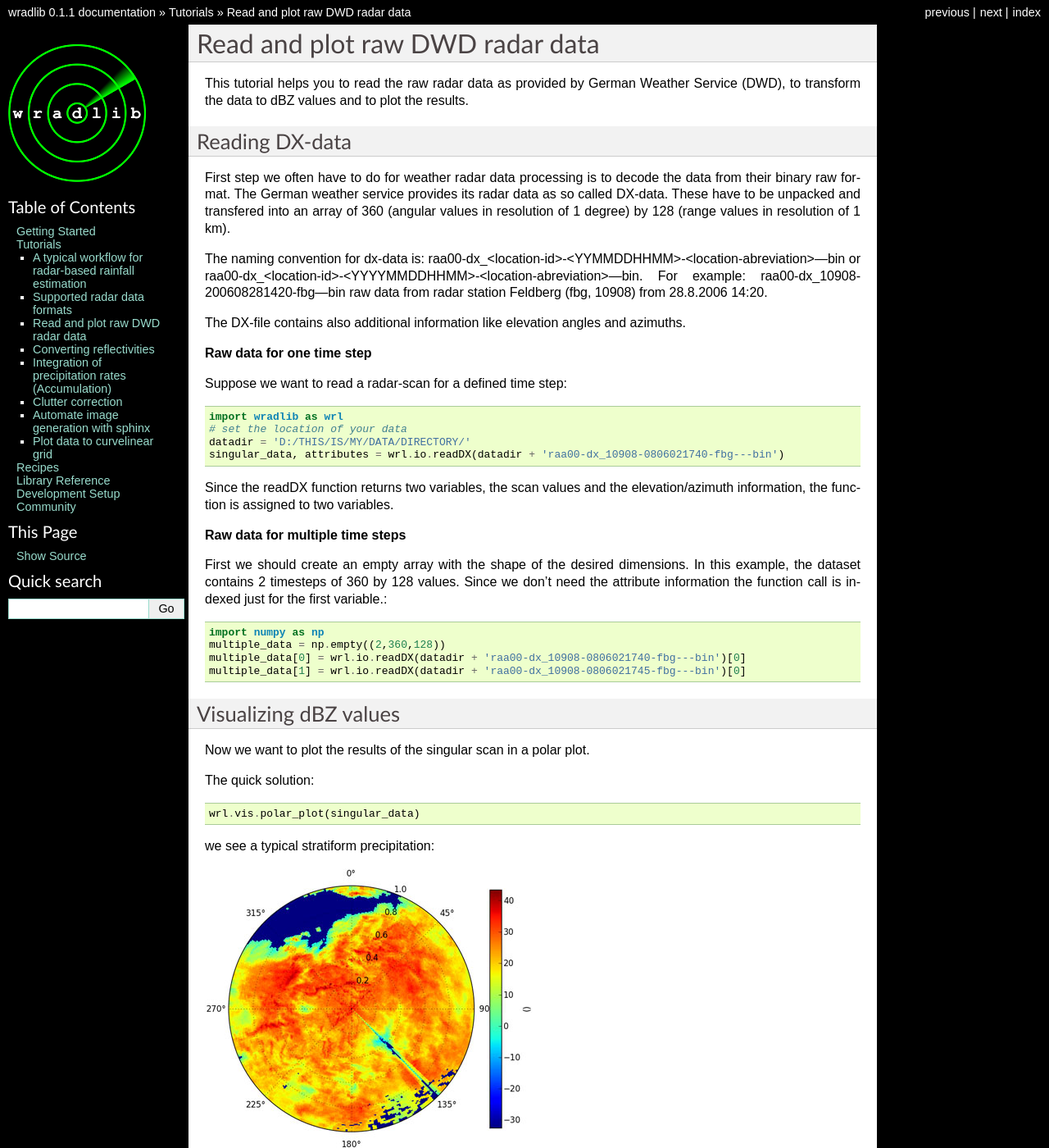
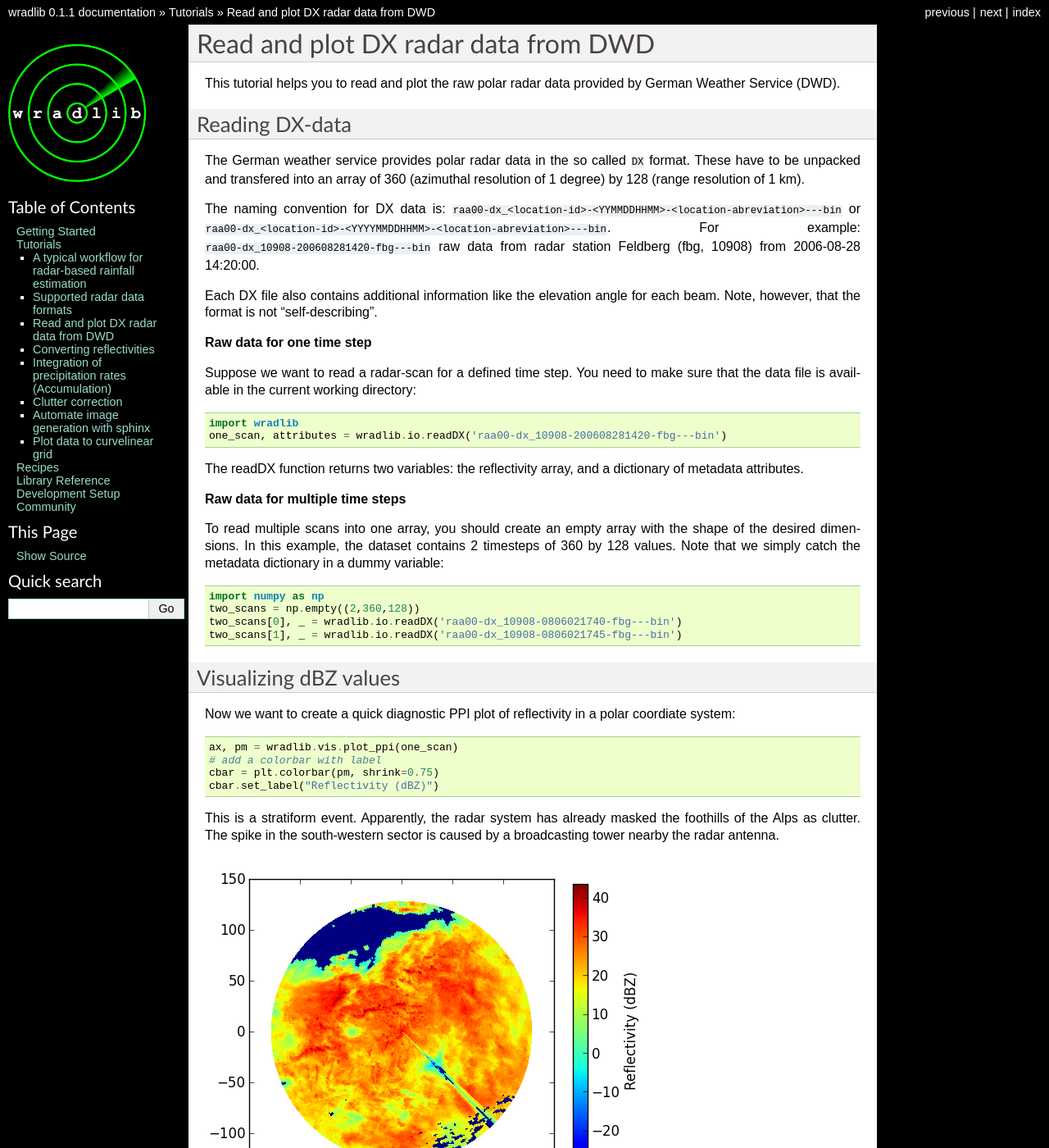
Before and after one commit to wradlib/wradlib-docs, a Sphinx documentation site: the page built from source/tutorial_reading_dx.rst, in a window 1280 px wide and 1400 px high. Shown: the whole window at 82% size. Built offline with Sphinx 7.4.7, drawn with Linux system fonts in a browser that asks for light colours; formulas are drawn with MathJax 3; some of the changed text lies outside the part shown.

Commit message:
DOC: Revised tutorial_reading_dx to bring it up to date with the latest developments.

```diff
--- a/source/tutorial_reading_dx.rst
+++ b/source/tutorial_reading_dx.rst
@@ -1,86 +1,118 @@
-********************************
-Read and plot raw DWD radar data
-********************************
+************************************
+Read and plot DX radar data from DWD
+************************************
 
-This tutorial helps you to read the raw radar data as provided by German Weather Service (DWD), to transform the data to dBZ values and to plot the results.
+This tutorial helps you to read and plot the raw polar radar data provided by German Weather Service (DWD).
 
 
 Reading DX-data
 ---------------
 
-First step we often have to do for weather radar data processing is to decode the data from their binary raw format. The German weather service provides its radar data as so called DX-data. These have to be unpacked and transfered into an array of 360 (angular values in resolution of 1 degree) by 128 (range values in resolution of 1 km).
+The German weather service provides polar radar data in the so called ``DX`` format.
+These have to be unpacked and transfered into an array of 360 (azimuthal resolution of 1 degree) by 128 (range resolution of 1 km).
 
-The naming convention for dx-data is: raa00-dx_<location-id>-<YYMMDDHHMM>-<location-abreviation>---bin or raa00-dx_<location-id>-<YYYYMMDDHHMM>-<location-abreviation>---bin. For example: raa00-dx_10908-200608281420-fbg---bin raw data from radar station Feldberg (fbg, 10908) from 28.8.2006 14:20.
+The naming convention for DX data is:
+``raa00-dx_<location-id>-<YYMMDDHHMM>-<location-abreviation>---bin`` or ``raa00-dx_<location-id>-<YYYYMMDDHHMM>-<location-abreviation>---bin``.
+For example: ``raa00-dx_10908-200608281420-fbg---bin`` raw data from radar station Feldberg (fbg, 10908) from 2006-08-28 14:20:00.
 
-The DX-file contains also additional information like elevation angles and azimuths.
+Each DX file also contains additional information like the elevation angle for each beam. Note, however, that the format is not "self-describing".
 
 **Raw data for one time step**
 
-Suppose we want to read a radar-scan for a defined time step::
+Suppose we want to read a radar-scan for a defined time step.
+You need to make sure that the data file is available in the current working directory::
 
-   import wradlib as wrl
-   # set the location of your data
-   datadir = 'D:/THIS/IS/MY/DATA/DIRECTORY/'
-   singular_data, attributes = wrl.io.readDX(datadir + 'raa00-dx_10908-0806021740-fbg---bin')
+   import wradlib
+   one_scan, attributes = wradlib.io.readDX('raa00-dx_10908-200608281420-fbg---bin')
 
-Since the readDX function returns two variables, the scan values and the elevation/azimuth information, the function is assigned to two variables.
+The readDX function returns two variables: the reflectivity array, and a dictionary of metadata attributes.
 
 **Raw data for multiple time steps**
 
-First we should create an empty array with the shape of the desired dimensions. In this example, the dataset contains 2 timesteps of 360 by 128 values. Since we don't need the attribute information the function call is indexed just for the first variable.::
+To read multiple scans into one array, you should create an empty array with the shape of the desired dimensions.
+In this example, the dataset contains 2 timesteps of 360 by 128 values. Note that we simply catch the metadata dictionary
+in a dummy variable::
 
    import numpy as np
-   multiple_data = np.empty((2,360,128))
-   multiple_data[0] = wrl.io.readDX(datadir + 'raa00-dx_10908-0806021740-fbg---bin')[0]
-   multiple_data[1] = wrl.io.readDX(datadir + 'raa00-dx_10908-0806021745-fbg---bin')[0]
+   two_scans = np.empty((2,360,128))
+   two_scans[0], _ = wradlib.io.readDX('raa00-dx_10908-0806021740-fbg---bin')
+   two_scans[1], _ = wradlib.io.readDX('raa00-dx_10908-0806021745-fbg---bin')
 
 
 Visualizing dBZ values
 ----------------------
 
-Now we want to plot the results of the singular scan in a polar plot.
+Now we want to create a quick diagnostic PPI plot of reflectivity in a polar coordiate system::
 
-The quick solution::
+   ax, pm = wradlib.vis.plot_ppi(one_scan)
+   # add a colorbar with label
+   cbar = plt.colorbar(pm, shrink=0.75)
+   cbar.set_label("Reflectivity (dBZ)")
 
-   wrl.vis.polar_plot(singular_data)
+This is a stratiform event. Apparently, the radar system has already masked the foothills of the Alps as clutter.
+The spike in the south-western sector is caused by a broadcasting tower nearby the radar antenna.
 
-we see a typical stratiform precipitation:
+.. image:: images/first_dBZ_strat.png
 
-.. image:: images/first_dBZ_strat.jpg
+Another image shows a convective situation::
 
-with two shielding effects, the foothills of the Alps and unfortunately a spike caused by a television tower nearby the radar antenna.
+   ax, pm = wradlib.vis.plot_ppi(two_scans[0])
+   cbar = plt.colorbar(pm, shrink=0.75)
+   cbar.set_label("Reflectivity (dBZ)")
 
-As another image visualization::
+.. image:: images/first_dBZ_con.png
 
-   wrl.vis.polar_plot(multiple_data[0])
+You can also modify or decorate the image further, e.g. add a cross-hair, a title, use a different colormap, or zoom in::
 
-typical convective precipitation cells:
+   import pyplot as plt
+   # Plot PPI,
+   ax, pm = wradlib.vis.plot_ppi(two_scans[0], cmap="spectral")
+   # add crosshair,
+   ax = wradlib.vis.plot_ppi_crosshair((0,0), ranges=[40,80,128])
+   # add colorbar,
+   cbar = plt.colorbar(pm, shrink=0.9)
+   cbar.set_label("Reflectivity (dBZ)")
+   # add title,
+   plt.title('Reflectivity at 18-08-2006 02:25:00\nDWD radar Feldberg')
+   # and zoom in.
+   plt.xlim((-128,128))
+   plt.ylim((-128,128))
 
-.. image:: images/first_dBZ_con.jpg
+.. image:: images/dBZ_con_title.png
 
-We can add little adornment like a title, units and a spectral colormap for better identifiability of values::
+In addition, you might want to tweak the colorscale to allow for better comparison of different images::
 
-   wrl.vis.polar_plot(multiple_data[0], title = 'Reflectivity: Radarscan Feldberg 18-08-2006 02:25',
-       unit = 'dBZ', colormap = 'spectral')
+   fig = plt.figure(figsize=(10,6))
+   # Add first subplot (stratiform)
+   ax = plt.subplot(121, aspect="equal")
+   # Plot PPI,
+   ax, pm = wradlib.vis.plot_ppi(one_scan, cmap="spectral", vmin=20, vmax=60)
+   # add crosshair,
+   ax = wradlib.vis.plot_ppi_crosshair((0,0), ranges=[40,80,128])
+   # add colorbar,
+   cbar = plt.colorbar(pm, shrink=0.6)
+   cbar.set_label("Reflectivity (dBZ)")
+   # add title,
+   plt.title('Reflectivity at 2006-08-28 14:20:00\nDWD radar Feldberg')
+   # and zoom in.
+   plt.xlim((-128,128))
+   plt.ylim((-128,128))
+   # Add second subplot (convective)
+   ax = plt.subplot(122, aspect="equal")
+   # Plot PPI,
+   ax, pm = wradlib.vis.plot_ppi(two_scans[0], cmap="spectral", vmin=20, vmax=60)
+   # add crosshair,
+   ax = wradlib.vis.plot_ppi_crosshair((0,0), ranges=[40,80,128])
+   # add colorbar,
+   cbar = plt.colorbar(pm, shrink=0.6)
+   cbar.set_label("Reflectivity (dBZ)")
+   # add title,
+   plt.title('Reflectivity at 2008-06-02 17:40:00\nDWD radar Feldberg')
+   # and zoom in.
+   plt.xlim((-128,128))
+   plt.ylim((-128,128))
 
-.. image:: images/dBZ_con_title.jpg
-
-Usually we talk about rain, when reflectivities exceed 20 dBZ (corresponding to a precipitation of 0.6 mm/h), thus we set the lower end of the colormap to an value of 20 dBZ for masking the wet noise::
-
-   wrl.vis.polar_plot(multiple_data[0], title = 'Reflectivity: Radarscan Feldberg 18-08-2006 02:25',
-       unit = 'dBZ', colormap = 'spectral', vmin = 20)
-
-.. image:: images/dBZ_con_20.jpg
-
-And for a better comparison of the stratiform and the convective precipitation we fix the upper end of the colormap to the maximum value of the datasets::
-
-   max_data = max(singular_data.max(), multiple_data[0].max())
-   wrl.vis.polar_plot(singular_data, title = 'Reflectivity: Radarscan Feldberg 28-08-2006 14:20',
-       unit = 'dBZ', colormap = 'spectral', vmin = 20, vmax = max_data)
-   wrl.vis.polar_plot(multiple_data[0], title = 'Reflectivity: Radarscan Feldberg 18-08-2006 02:25',
-       unit = 'dBZ', colormap = 'spectral', vmin = 20, vmax = max_data)
-
-.. image:: images/dBZ_comp.jpg
+.. image:: images/dBZ_comp.png
 
 
-All raw data is provided by DWD
+The radar data was kindly provided by the German Weather Service.
```
Also changed, not shown: source/images/dBZ_comp.jpg (deleted), source/images/dBZ_comp.png (added), source/images/dBZ_con_title.jpg (deleted), source/images/dBZ_con_title.png (added), source/images/first_dBZ_con.jpg (deleted), source/images/first_dBZ_con.png (added), source/images/first_dBZ_strat.jpg (deleted), source/images/first_dBZ_strat.png (added).
